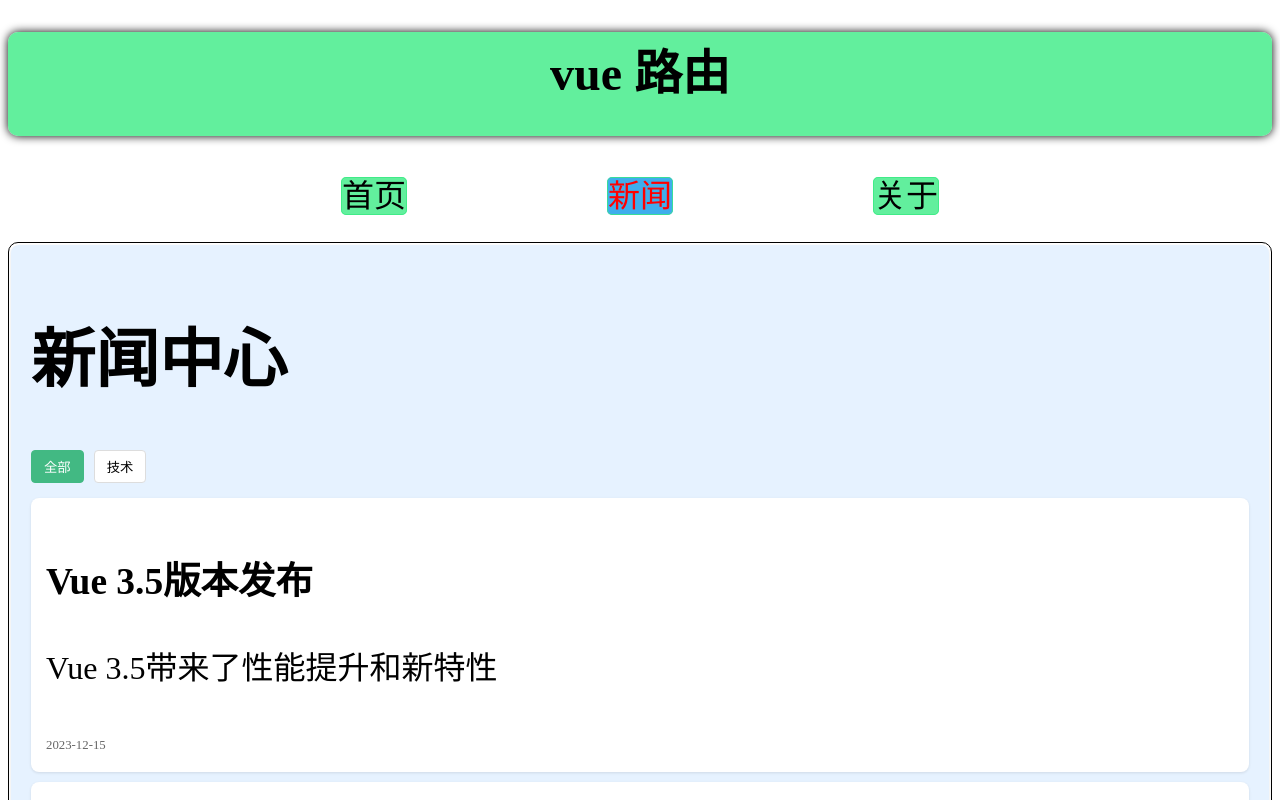
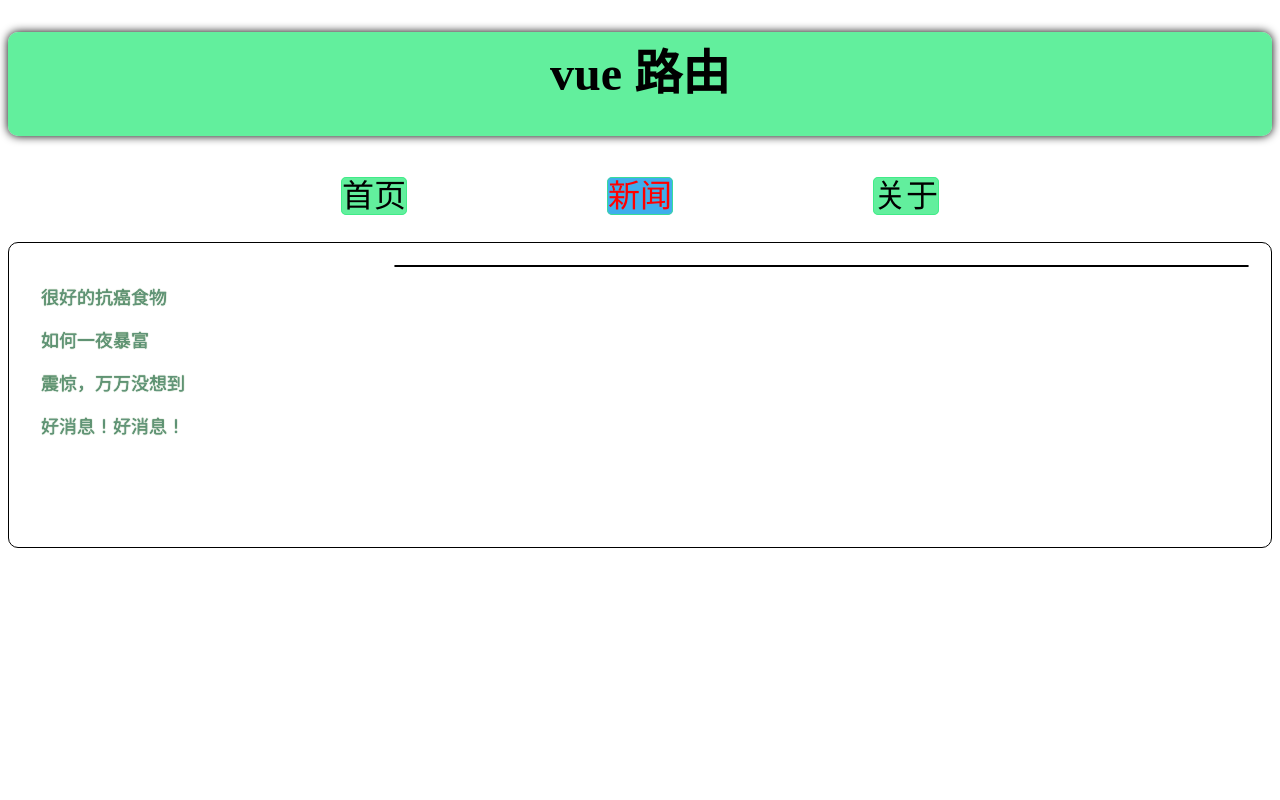
Before and after one commit to qingpoa/learnvue, a Vue app in the folder learnvue/: page /news in a window 1280 px wide. Shown: the top 800 px of the page. Built offline with nearby package versions, Linux system fonts and the light colour scheme; the HTML template or start-up script is replaced by a standard one.

Commit message:
嵌套路由

```diff
--- /dev/null
+++ b/learnvue/src/pages/detail.vue
@@ -0,0 +1,22 @@
+<template>
+  <ul class="news-list">
+    <li>编号：xxx</li>
+    <li>标题：xxx</li>
+    <li>内容：xxx</li>
+  </ul>
+</template>
+
+<script setup lang="ts" name="About">
+
+</script>
+
+<style scoped>
+  .news-list {
+    list-style: none;
+    padding-left: 20px;
+  }
+
+  .news-list>li {
+    line-height: 30px;
+  }
+</style>
--- a/learnvue/src/pages/news.vue
+++ b/learnvue/src/pages/news.vue
@@ -1,89 +1,53 @@
 <template>
   <div class="news">
-    <h1>新闻中心</h1>
-    <div class="news-filter">
-      <button
-        v-for="filter in filters"
-        :key="filter"
-        @click="currentFilter = filter"
-        :class="{ active: currentFilter === filter }"
-      >
-        {{ filter }}
-      </button>
+    <ul>
+      <li v-for="news in newsList" :key="news.id">
+        <RouterLink to="/news/detail">{{ news.title }}</RouterLink>
+      </li>
+    </ul>
+    <div class="news-content">
+      <RouterView></RouterView>
     </div>
-    <div class="news-list">
-      <div
-        v-for="(news, index) in filteredNews"
-        :key="index"
-        class="news-item"
-      >
-        <h3>{{ news.title }}</h3>
-        <p>{{ news.content }}</p>
-        <span class="news-date">{{ news.date }}</span>
-      </div>
-    </div>
+
   </div>
 </template>
 
-<script setup lang="ts">
-import { ref, computed } from 'vue'
-
-// 新闻数据
-const newsData = ref([
-  { title: 'Vue 3.5版本发布', content: 'Vue 3.5带来了性能提升和新特性', date: '2023-12-15', category: '技术' },
-  { title: 'TypeScript 5.9发布', content: 'TypeScript 5.9增加了新的类型检查功能', date: '2023-12-10', category: '技术' },
-  { title: 'Vite 7.0发布', content: 'Vite 7.0提供了更快的构建速度', date: '2023-12-05', category: '技术' }
-])
-
-// 筛选功能
-const filters = ['全部', '技术']
-const currentFilter = ref('全部')
-
-const filteredNews = computed(() => {
-  if (currentFilter.value === '全部') {
-    return newsData.value
-  }
-  return newsData.value.filter(news => news.category === currentFilter.value)
-})
+<script setup lang="ts" name="News">
+  import { reactive } from 'vue';
+  import { RouterView ,RouterLink} from 'vue-router';
+  const newsList = reactive([
+    {id:'asfdtrfay01',title:'很好的抗癌食物',content:'西蓝花'},
+    {id:'asfdtrfay02',title:'如何一夜暴富',content:'学IT'},
+    {id:'asfdtrfay03',title:'震惊，万万没想到',content:'明天是周一'},
+    {id:'asfdtrfay04',title:'好消息！好消息！',content:'快过年了'}
+  ])
 </script>
 
 <style scoped>
+/* 新闻 */
 .news {
-  padding: 20px;
-  background-color: #e6f2ff;
-  border-radius: 8px;
-  box-shadow: 0 2px 4px rgba(0, 0, 0, 0.1);
+  padding: 0 20px;
+  display: flex;
+  justify-content: space-between;
+  height: 100%;
 }
-
-.news-filter {
-  margin: 15px 0;
+.news ul {
+  margin-top: 30px;
+  list-style: none;
+  padding-left: 10px;
 }
-
-.news-filter button {
-  padding: 6px 12px;
-  margin-right: 10px;
-  background-color: white;
-  border: 1px solid #ddd;
-  border-radius: 4px;
-  cursor: pointer;
+.news li>a {
+  font-size: 18px;
+  line-height: 40px;
+  text-decoration: none;
+  color: #64967E;
+  text-shadow: 0 0 1px rgb(0, 84, 0);
 }
-
-.news-filter button.active {
-  background-color: #42b983;
-  color: white;
-  border-color: #42b983;
-}
-
-.news-item {
-  padding: 15px;
-  margin: 10px 0;
-  background-color: white;
-  border-radius: 8px;
-  box-shadow: 0 1px 3px rgba(0, 0, 0, 0.1);
-}
-
-.news-date {
-  font-size: 0.8rem;
-  color: #666;
+.news-content {
+  width: 70%;
+  height: 90%;
+  border: 1px solid;
+  margin-top: 20px;
+  border-radius: 10px;
 }
 </style>
```
Also changed, not shown: learnvue/src/router/index.ts (+9 -1 lines).
